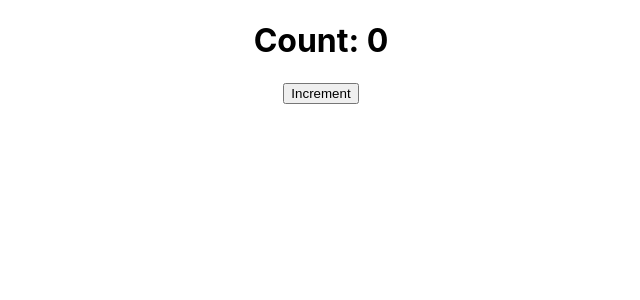
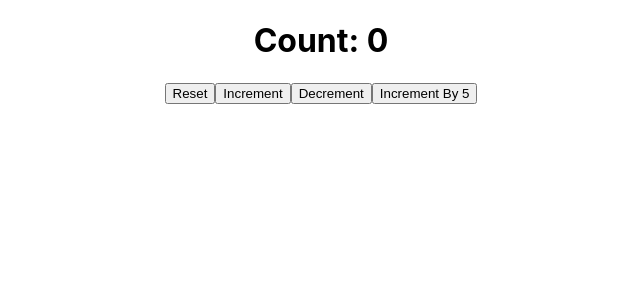
Before and after one commit to SaishJ/React-Hooks, a React (Create React App) app: page / in a window 1280 px wide. Shown: the top 300 px of the page, without its empty margins (319-959 px from the left). Built offline with nearby package versions, Linux system fonts and the light colour scheme.

Commit message:
:memo: useState with previous state
useState with previous state

```diff
--- a/src/App.js
+++ b/src/App.js
@@ -1,10 +1,12 @@
 import "./App.css";
 import Counter from "./components/Counter";
+import CounterTwo from "./components/CounterTwo";
 
 function App() {
   return (
     <div className="App">
-      <Counter />
+      {/* <Counter /> */}
+      <CounterTwo />
     </div>
   );
 }
--- /dev/null
+++ b/src/components/CounterTwo.js
@@ -0,0 +1,28 @@
+import React, { useState } from "react";
+
+function CounterTwo() {
+  const initialValue = 0;
+  const [count, setCount] = useState(initialValue);
+
+  const incrementFive = () => {
+    for (let i = 0; i < 5; i++) {
+      setCount((prevCount) => prevCount + 1);
+    }
+  };
+
+  return (
+    <div>
+      <h1>Count: {count}</h1>
+      <button onClick={() => setCount(initialValue)}>Reset</button>
+      <button onClick={() => setCount((prevCount) => prevCount + 1)}>
+        Increment
+      </button>
+      <button onClick={() => setCount((prevCount) => prevCount - 1)}>
+        Decrement
+      </button>
+      <button onClick={incrementFive}>Increment By 5</button>
+    </div>
+  );
+}
+
+export default CounterTwo;
```
Also changed, not shown: 1 other file (tests, documents, lock files or other folders).
